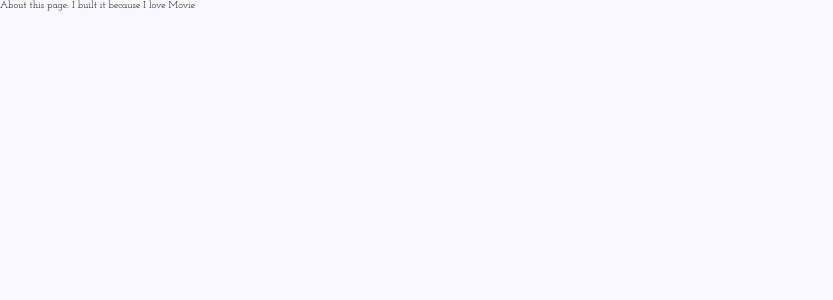
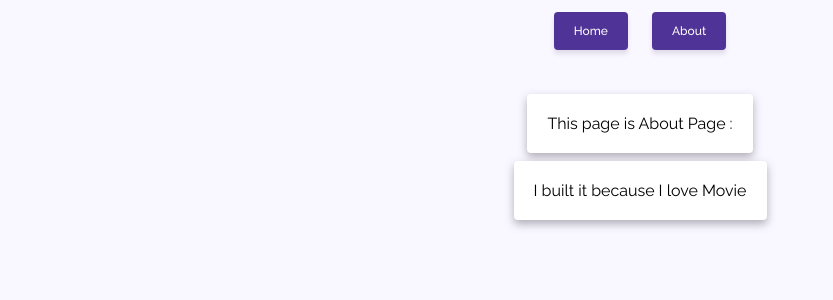
Before and after one commit to kenta5293/React_movie_2021, a React (Create React App) app: page /#/about in a window 1280 px wide. Shown: the top 300 px of the page, without its empty margins (0-833 px from the left). Built offline with nearby package versions, Linux system fonts and the light colour scheme.

Commit message:
Chapter #6.2 Clear!

```diff
--- /dev/null
+++ b/src/App.css
@@ -0,0 +1 @@
+@charset "UTF-8";
--- a/src/App.js
+++ b/src/App.js
@@ -2,10 +2,13 @@ import React from 'react';
 import { HashRouter, Route } from 'react-router-dom';
 import Home from './routes/Home';
 import About from './routes/About';
+import Navigation from './components/Navigation';
+import './App.css';
 
 function App() {
   return (
     <HashRouter>
+      <Navigation />
       <Route path="/" exact={true} component={Home} />
       <Route path="/about" component={About} />
     </HashRouter>
--- a/src/components/Movie.css
+++ b/src/components/Movie.css
@@ -10,7 +10,7 @@
   border-radius: 0.4rem;
   user-select: none;
   overflow: hidden;
-  box-shadow: 10px 10px 10px 0px #bcb6ca66;
+  box-shadow: 0.4rem 0.4rem 0.8rem 0rem #696672bf;
 }
 .movie-poster {
   width: 100%;
@@ -39,20 +39,21 @@
 .movie-data > .movie-title {
   padding: 0.8rem 0;
   margin: 0 0 0.8rem 0;
-  border-bottom: 1px solid #ffffff;
+  border-bottom: 2px solid #ffffff;
   color: #ffffff;
   font-size: 1.8rem;
-  font-weight: 900;
+  font-weight: 700;
 }
 .movie-data > .movie-year {
-  padding: 0.4rem 0;
+  padding: 0 0 0.4rem 0;
   color: #ffffffe6;
   font-size: 1.4rem;
+  font-weight: 500;
 }
 .movie-data > .movie-genres {
   display: flex;
   flex-wrap: wrap;
-  padding: 0.4rem 0;
+  padding: 0 0 0.4rem 0;
 }
 .movie-data > .movie-genres > li {
   padding: 0 0.8rem 0 0;
@@ -65,6 +66,7 @@
   height: 6.4rem;
   color: #ffffff73;
   font-size: 1.2rem;
+  font-weight: 300;
   text-overflow: ellipsis;
   overflow: hidden;
   display: -webkit-box;
@@ -83,6 +85,7 @@
     max-width: unset;
     max-height: unset;
     padding: 2rem;
+    margin: 1.2rem 0.5%;
     background-color: #ffffff;
   }
   .movie-poster {
@@ -101,13 +104,13 @@
     opacity: 1;
   }
   .movie-data > .movie-title {
-    color: #1d1d1d;
-    border-bottom-color: #1d1d1d;
+    color: #272727cc;
+    border-bottom-color: #272727cc;
   }
   .movie-data > .movie-year,
   .movie-data > .movie-genres > li,
   .movie-data > .movie-summary {
-    color: #000000;
+    color: #272727b3;
   }
   .movie-data > .movie-genres > li,
   .movie-data > .movie-summary {
--- /dev/null
+++ b/src/components/Navigation.css
@@ -0,0 +1,26 @@
+@charset "UTF-8";
+
+.nav {
+  display: flex;
+  justify-content: center;
+  width: 100%;
+  padding: 1.2rem 0 0 0;
+}
+
+.nav a {
+  padding: 1.2rem 2rem;
+  margin: 0 1.2rem;
+  border-radius: 0.4rem;
+  background-color: #503396;
+  color: #ffffff;
+  font-size: 1.2rem;
+  font-weight: 500;
+  text-decoration: none;
+  box-shadow: 0rem 0.4rem 0.4rem #bcb6ca66;
+  transition: 0.2s;
+}
+
+.nav a:hover {
+  background-color: #252451;
+  box-shadow: 0rem 0.4rem 0.4rem #bcb6cad5;
+}
--- /dev/null
+++ b/src/components/Navigation.js
@@ -0,0 +1,21 @@
+import React from 'react';
+import { Link } from 'react-router-dom';
+import './Navigation.css';
+
+function Navigation() {
+  return (
+    <nav className="nav">
+      <Link to="/">Home</Link>
+      <Link to="/about">About</Link>
+
+      {/*
+        React에서의 화면 이동은 React-Router-Dom 에서의 a태그 대신 Link를 이용하며,
+        속성은 href 대신 to를 사용한다.
+
+        CSS에서는 Link가 a태그로 적용되는 듯..?
+      */}
+    </nav>
+  );
+}
+
+export default Navigation;
--- /dev/null
+++ b/src/routes/About.css
@@ -0,0 +1,21 @@
+@charset "UTF-8";
+
+.about-box {
+  display: flex;
+  flex-direction: column;
+  justify-content: center;
+  align-items: center;
+  width: 100%;
+  padding: 4rem;
+}
+
+.about-box > span {
+  display: inline-block;
+  padding: 2rem;
+  margin: 0.4rem 0;
+  border-radius: 0.4rem;
+  background-color: #ffffff;
+  font-size: 1.6rem;
+  box-shadow: 0rem 0.4rem 0.8rem 0rem hsla(255, 6%, 42%, 0.5);
+  user-select: none;
+}
--- a/src/routes/About.js
+++ b/src/routes/About.js
@@ -1,7 +1,13 @@
 import React from 'react';
+import './About.css';
 
 function About() {
-  return <span>About this page: I built it because I love Movie</span>;
+  return (
+    <div className="about-box">
+      <span>This page is About Page : </span>
+      <span>I built it because I love Movie</span>
+    </div>
+  );
 }
 
 export default About;
--- a/src/routes/Home.css
+++ b/src/routes/Home.css
@@ -1,14 +1,12 @@
 @charset "UTF-8";
-/* @import url('https://fonts.googleapis.com/css2?family=Raleway:wght@100;200;300;400;500;600;700;800;900&display=swap'); */
-@import url('https://fonts.googleapis.com/css2?family=Josefin+Slab:wght@100;200;300;400;500;600;700&display=swap');
-/*   font-family: 'Josefin Slab', serif; */
-/* weight: 100 ~ 700 */
+@import url('https://fonts.googleapis.com/css2?family=Raleway:wght@100;200;300;400;500;600;700;800;900&display=swap');
+/* weight: 100 ~ 900 */
 
 * {
   margin: 0;
   padding: 0;
   box-sizing: border-box;
-  font-family: 'Josefin Slab', serif;
+  font-family: 'Raleway', sans-serif;
 }
 
 html,
@@ -23,6 +21,28 @@ html {
 }
 ul {
   list-style: none;
+}
+
+/* scroll */
+body::-webkit-scrollbar {
+  width: 1.2rem;
+}
+body::-webkit-scrollbar-track {
+  background-color: transparent;
+}
+body::-webkit-scrollbar-thumb {
+  border: transparent 0.4rem solid;
+  border-radius: 2rem;
+  background-color: #97979766;
+  background-clip: padding-box;
+  transition: 0.2s;
+}
+body::-webkit-scrollbar-thumb:hover {
+  background-color: #979797cc;
+}
+body::-webkit-scrollbar-button {
+  width: 0;
+  height: 0;
 }
 
 /* loader */
@@ -47,8 +67,9 @@ ul {
 }
 .loader > .loader-box > .loader-text {
   margin: 1.6rem 0 0 0;
+  color: #444444;
   font-size: 2rem;
-  font-weight: 700;
+  letter-spacing: -0.1rem;
 }
 .loader > .loader-box > .loader-spin {
   position: relative;
@@ -100,11 +121,8 @@ ul {
   justify-content: space-around;
   align-items: flex-start;
   width: 100%;
-  padding: 2rem;
+  padding: 0 2rem 2rem;
 }
 
 @media (max-width: 425px) {
-  .movies-container {
-    padding: 2rem;
-  }
 }
```
Also changed, not shown: 16 other files (tests, documents, lock files or other folders).
